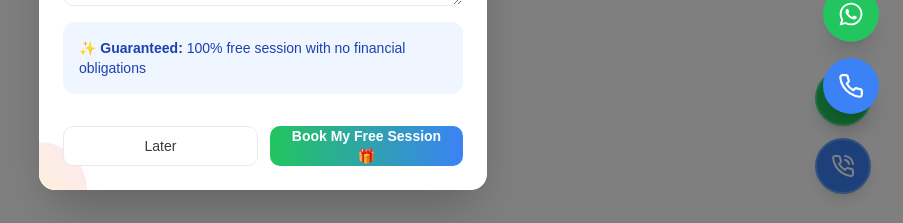
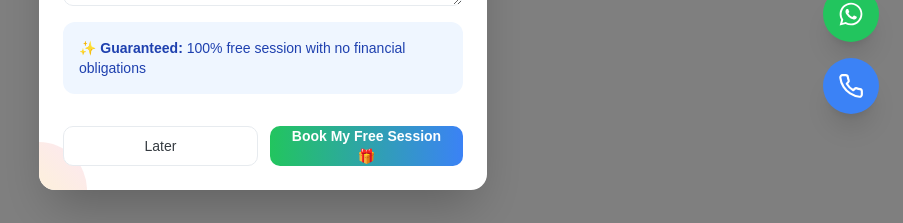
Before and after one commit to kenthealthcareuae-netizen/child-assessment, a React (Vite) app: page / in a window 1280 px wide. Shown: the part 574-797 px from the top of the page, without its empty margins (377-1280 px from the left). Built offline with nearby package versions, Linux system fonts and the light colour scheme; a web font is replaced by a local one.

Commit message:
Update Hero.jsx

```diff
--- a/src/components/sections/Hero.jsx
+++ b/src/components/sections/Hero.jsx
@@ -331,18 +331,7 @@
         </div>
       </section>
 
-      {/* Floating WhatsApp & Call buttons */}
-      <div className="fixed bottom-8 right-8 flex flex-col gap-3 z-50">
-        <WhatsAppButton
-          className="bg-green-500 hover:bg-green-600 w-14 h-14 rounded-full text-white shadow-lg hover:shadow-xl transform transition-all duration-300 hover:scale-110 border-2 border-green-400 hover:border-green-300 flex items-center justify-center"
-          phoneNumber="+971507547326"
-        >
-          <WhatsappSVG className="w-6 h-6"/>
-        </WhatsAppButton>
-        <a href={HERO_CALL} className="bg-blue-500 hover:bg-blue-600 w-14 h-14 rounded-full text-white shadow-lg hover:shadow-xl transform transition-all duration-300 hover:scale-110 border-2 border-blue-400 hover:border-blue-300 flex items-center justify-center">
-          <PhoneCall size={24}/>
-        </a>
-      </div>
+
 
       {/* Free Session Modal */}
       <FreeSessionModal
```
